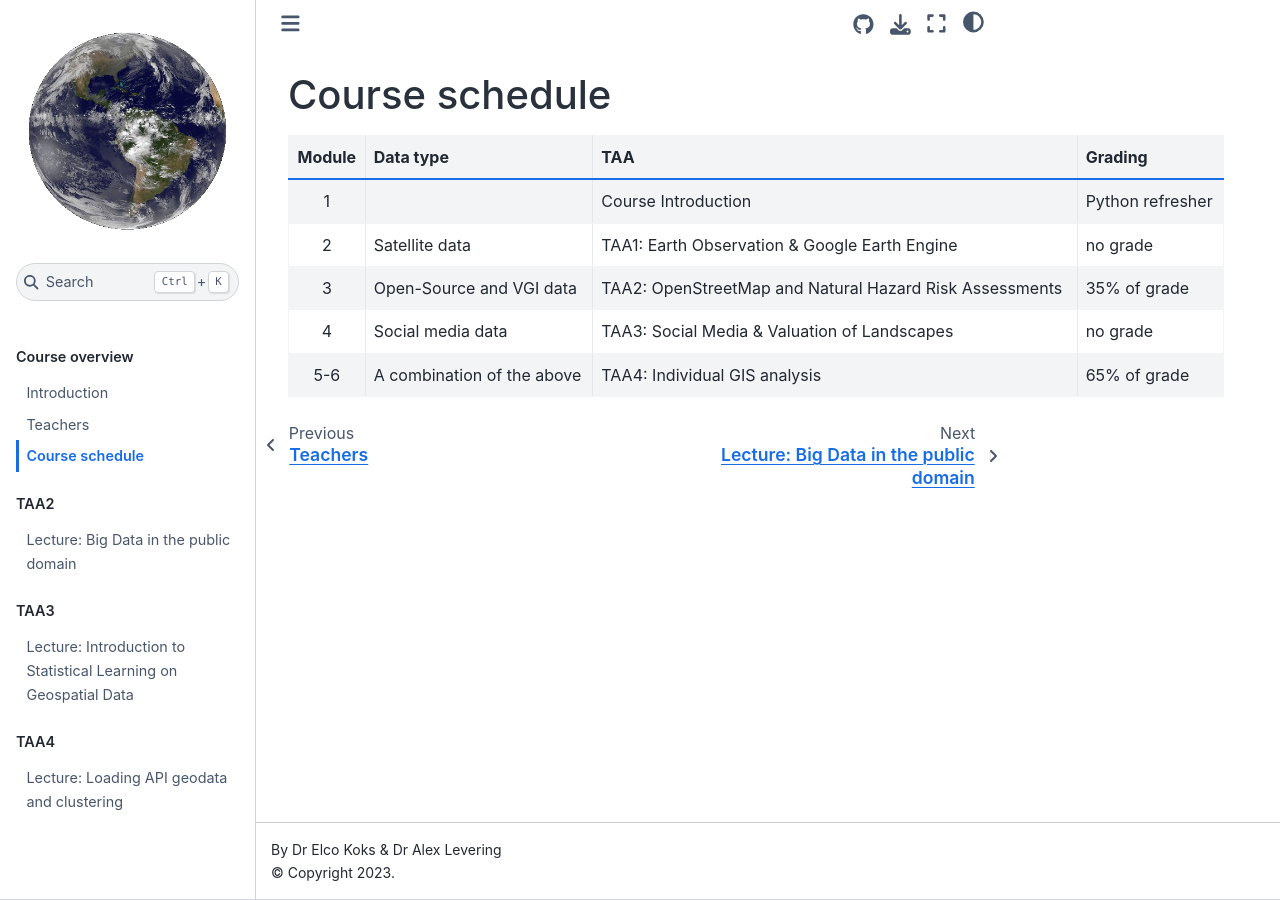
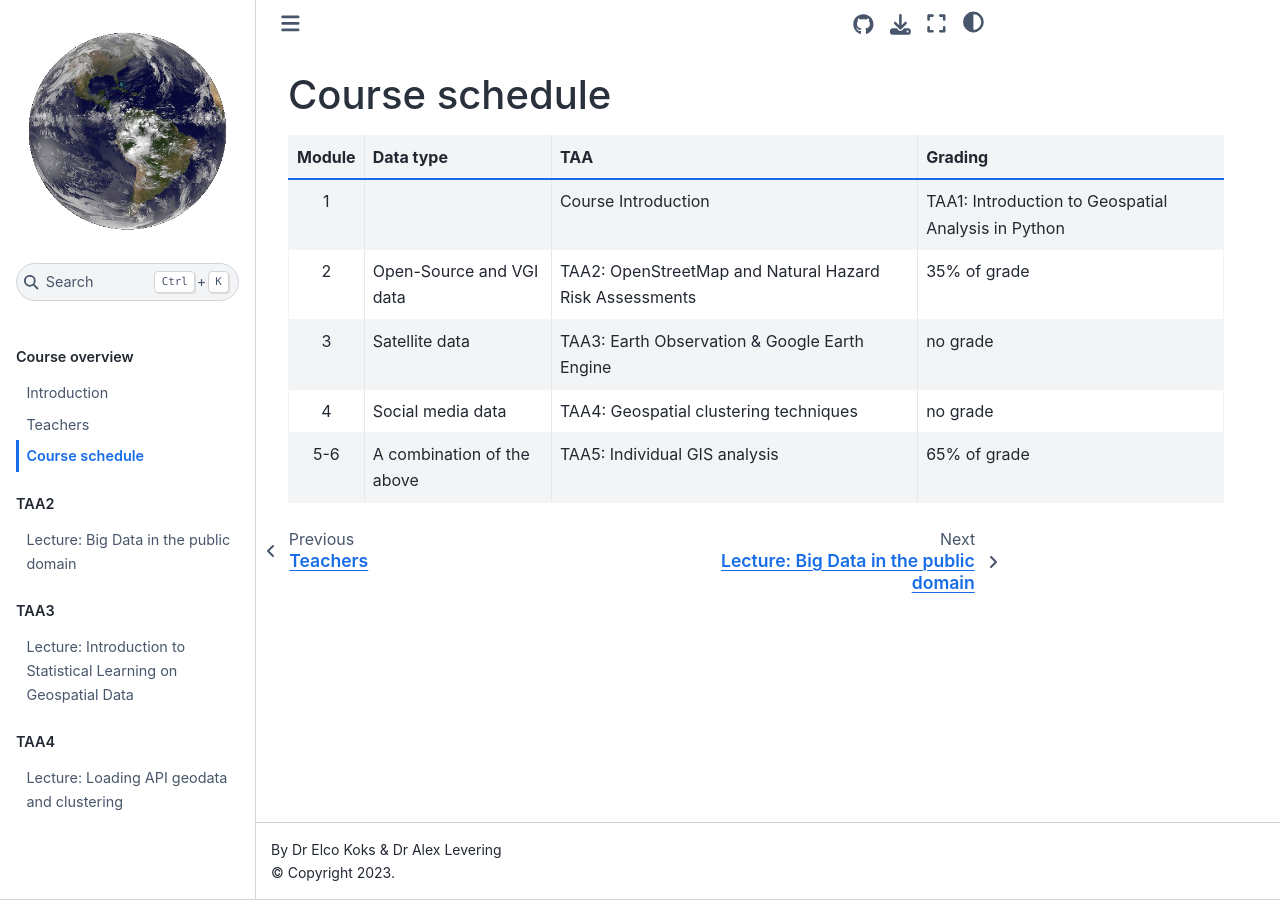
Before and after one commit to VU-IVM/UNIGIS_ProgrammingGIS, a Jupyter Book: the page built from course_basics/schedule.md, in a window 1280 px wide. Built offline with Jupyter Book 1.0.4 settings and Sphinx 7.4.7 and the Sphinx Book theme 1.1.4, drawn with Linux system fonts in a browser that asks for light colours; pages that are not in the unit, such as notebooks, are missing from menus.

Commit message:
new set of tutorials

`````diff
--- a/course_basics/schedule.md
+++ b/course_basics/schedule.md
@@ -3,9 +3,9 @@
 ````{div} full-width
 |Module|Data type|TAA|Grading|
 |:---:|---|---|---|
-| 1  ||Course Introduction|Python refresher||
-| 2  |Satellite data|TAA1: Earth Observation & Google Earth Engine|no grade|
-| 3  |Open-Source and VGI data|TAA2: OpenStreetMap and Natural Hazard Risk Assessments|35% of grade|
-| 4  |Social media data|TAA3: Social Media & Valuation of Landscapes|no grade|
-| 5-6 |A combination of the above|TAA4: Individual GIS analysis|65% of grade|
+| 1  ||Course Introduction|TAA1: Introduction to Geospatial Analysis in Python|no grade|
+| 2  |Open-Source and VGI data|TAA2: OpenStreetMap and Natural Hazard Risk Assessments|35% of grade|
+| 3  |Satellite data|TAA3: Earth Observation & Google Earth Engine|no grade|
+| 4  |Social media data|TAA4: Geospatial clustering techniques|no grade|
+| 5-6 |A combination of the above|TAA5: Individual GIS analysis|65% of grade|
 ````
`````
Also changed, not shown: course_basics/teachers.md (+0 -14 lines), 4 other files.
